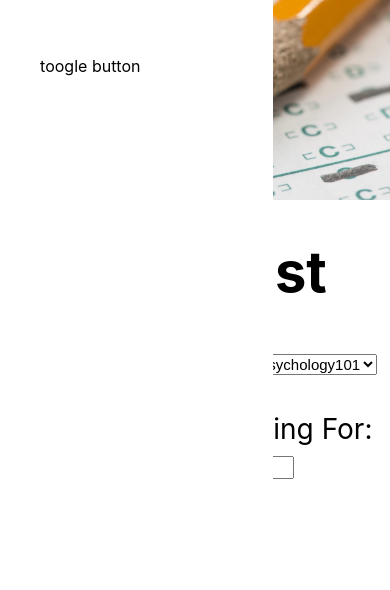
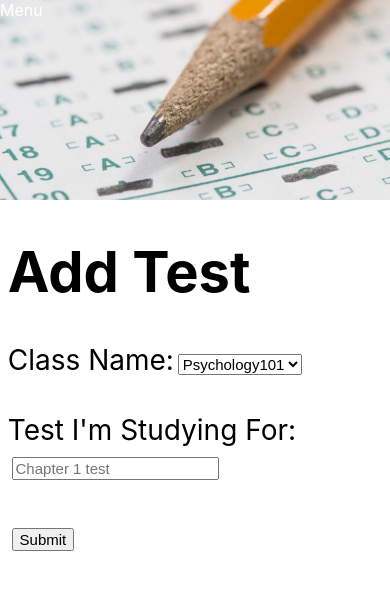
Before and after one commit to cparch/studySmarter, a React (Create React App) app: page /addtest in a window 390 px wide. Shown: the top 590 px of the page. Built offline with nearby package versions, Linux system fonts and the light colour scheme.

Commit message:
Add mobile menu

```diff
--- a/src/App.css
+++ b/src/App.css
@@ -1,6 +1,8 @@
 .main {
   margin-left: 20%;
   font-size: 28px;
+  position: relative;
+  z-index: 0;
 }
 
 .mainContainer{
@@ -16,3 +18,15 @@ select {
   font-size: 15px;
   margin: 1%;
 }
+
+@media(max-width: 900px) {
+  .nav {
+    display: none;
+  }
+  .main {
+    margin-left: 0;
+    font-size: 28px;
+    top: 0px;
+    left: 0px;
+  }
+}
--- a/src/App.js
+++ b/src/App.js
@@ -260,7 +260,9 @@ class App extends React.Component {
     return (
       <BrowserRouter>
         <div>
-          <Nav/>
+          <div className='nav'>
+            <Nav/>
+          </div>
           <SideDrawer/>
           <div className='main'>
           <Switch >
--- a/src/Components/Navigation/Nav.css
+++ b/src/Components/Navigation/Nav.css
@@ -19,3 +19,19 @@
 h2{
   text-align: center;
 }
+
+@media(max-width: 900px) {
+  .sidenav{
+    position: relative;
+    background-color: tomato;
+    width: 100%
+  }
+
+ .sidenav li {
+   font-size: 15px;
+ }
+
+ h2 {
+   font-size: 20px;
+ }
+}
--- a/src/Components/Navigation/SideDrawer.css
+++ b/src/Components/Navigation/SideDrawer.css
@@ -3,17 +3,24 @@
   width: 300px;
   max-width: 70%;
   height: 100%;
-  left: 0;
-  top: 0;
-  z-index: 200;
-  background-color: white;
-  padding: 32px 16px;
-  box-sizing: border-box;
-  transition: transform 0.3 ease-out;
+  z-index: 2;
+  top:0;
+  left:0;
+  display: block;
+  transition: transform 0.3s ease-out;
+}
+
+.menuBtn {
+  position: absolute;
+  z-index: 1;
+  color: white;
 }
 
 @media(min-width: 900px) {
-  .SideDrawer{
+  .menuBtn {
+    display: none;
+  }
+  .SideDrawer {
     display: none;
   }
 }
@@ -25,7 +32,3 @@
 .Close {
   transform: translateX(-100%);
 }
-
-.mobileNav {
-  margin: 10%;
-}
--- a/src/Components/Navigation/SideDrawer.js
+++ b/src/Components/Navigation/SideDrawer.js
@@ -8,25 +8,29 @@ class SideDrawer extends React.Component {
     this.state={
       showSideDrawer: false
     }
-    this.showSideDrawer = this.showSideDrawer.bind(this)
+    this.toggleSideDrawerHandler = this.toggleSideDrawerHandler.bind(this);
   }
 
-  showSideDrawer(){
-    // console.log(this.state)
-    this.setState({showSideDrawer : !this.state.showSideDrawer})
+  toggleSideDrawerHandler(){
+    console.log("mobile menu clicked")
+    this.setState({showSideDrawer: !this.state.showSideDrawer})
   }
+
   render(){
-    let toggleSideDrawer = 'SideDrawer Open'
+    let toggleSideDrawer = 'SideDrawer Close';
+
     if(this.state.showSideDrawer){
-      toggleSideDrawer = 'SideDrawer Close'
-
+      toggleSideDrawer = 'SideDrawer Open'
     }
     return(
-      <div className={toggleSideDrawer}>
+      <div >
+        <div className='menuBtn' onClick={this.toggleSideDrawerHandler}>Menu</div>
         <div
-          className='mobileNav'
-          onClick={this.showSideDrawer}
-        > toogle button</div>
+          className={toggleSideDrawer}
+          onClick={this.toggleSideDrawerHandler}
+        >
+          <Nav/>
+        </div>
       </div>
     )
   }
```
